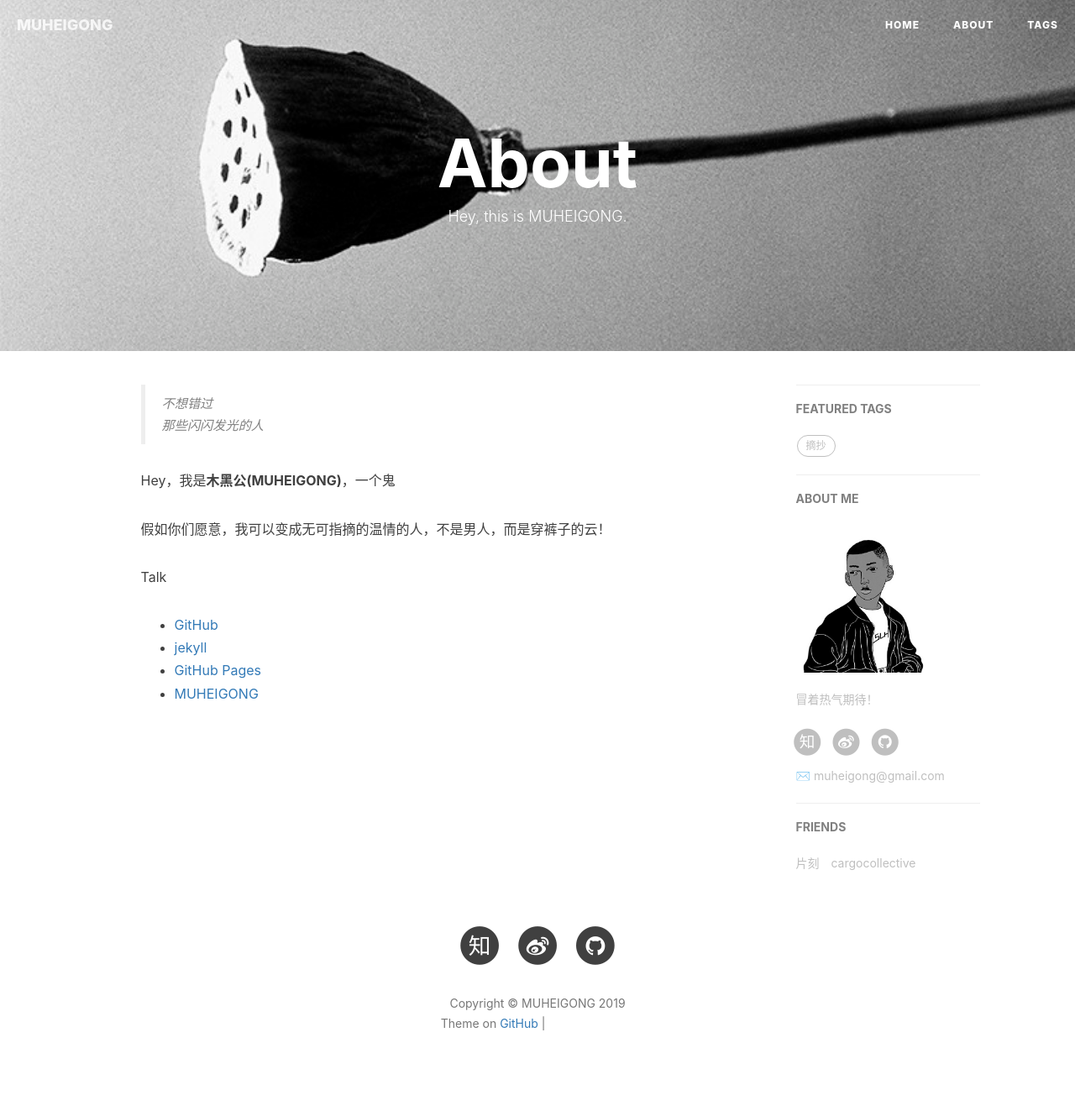
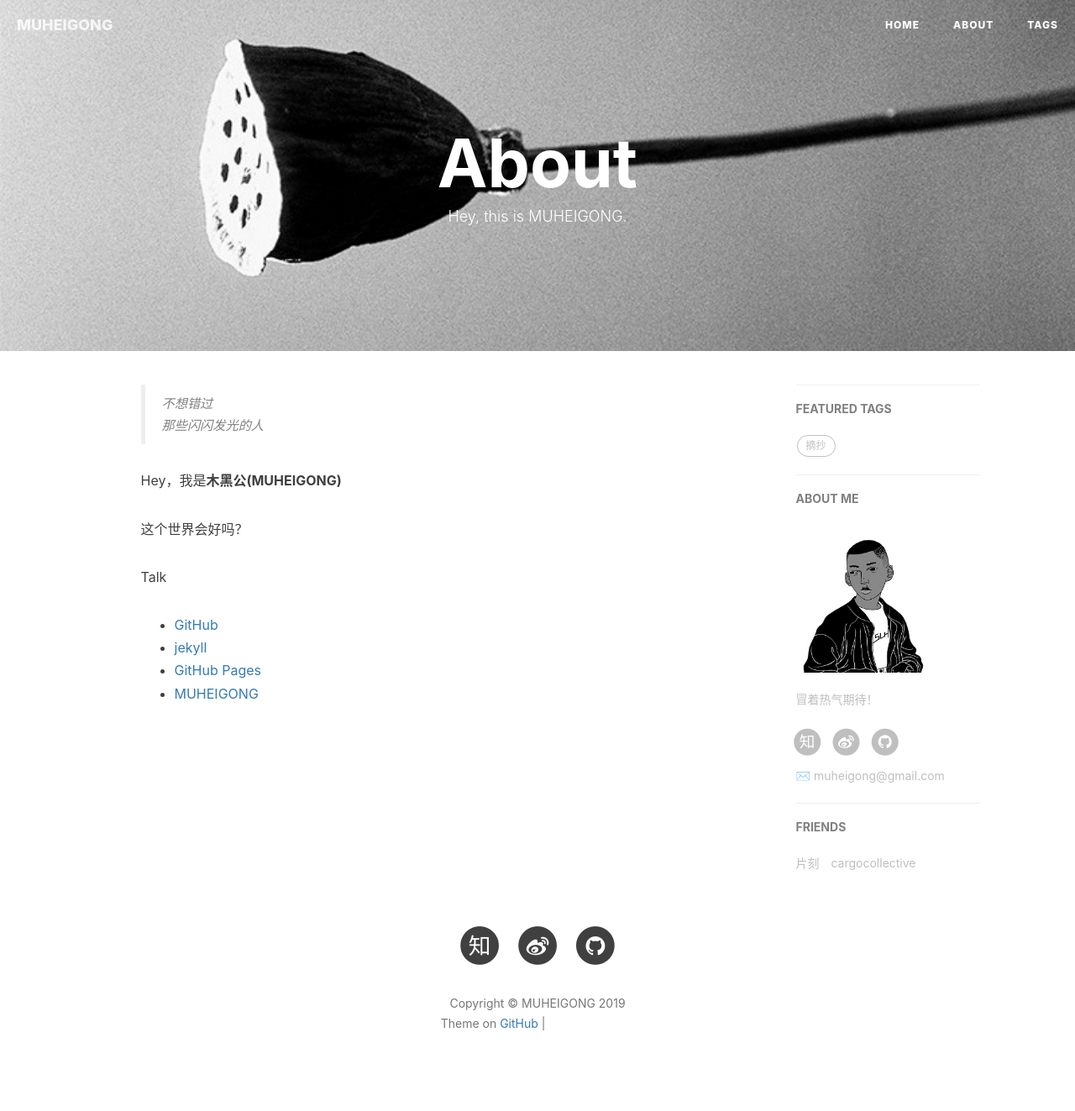
Before and after one commit to MUHEIGONG/muheigong.github.io, a Jekyll site: the page built from about.html, in a window 1280 px wide. Shown: the whole page at 84% size. Built offline with Jekyll 4.4.1, drawn with Linux system fonts in a browser that asks for light colours; nearby versions of some CDN libraries; comment, search, counter and statistics services are not loaded; grey boxes are pictures that could not be loaded.

Commit message:
Update about.html

```diff
--- a/about.html
+++ b/about.html
@@ -12,9 +12,9 @@ header-img: "img/home-bg-o1.jpg"
     <blockquote><p>不想错过<br>
     那些闪闪发光的人</p></blockquote>
 
-    <p>Hey，我是<strong>木黑公(MUHEIGONG)</strong>，一个鬼</p>
+    <p>Hey，我是<strong>木黑公(MUHEIGONG)</strong></p>
 
-    <p>假如你们愿意，我可以变成无可指摘的温情的人，不是男人，而是穿裤子的云！</p>
+    <p>这个世界会好吗？</p>
     <p>Talk</p>
     <ul>
     <li><a href="https://github.com">GitHub</a></li>
```
